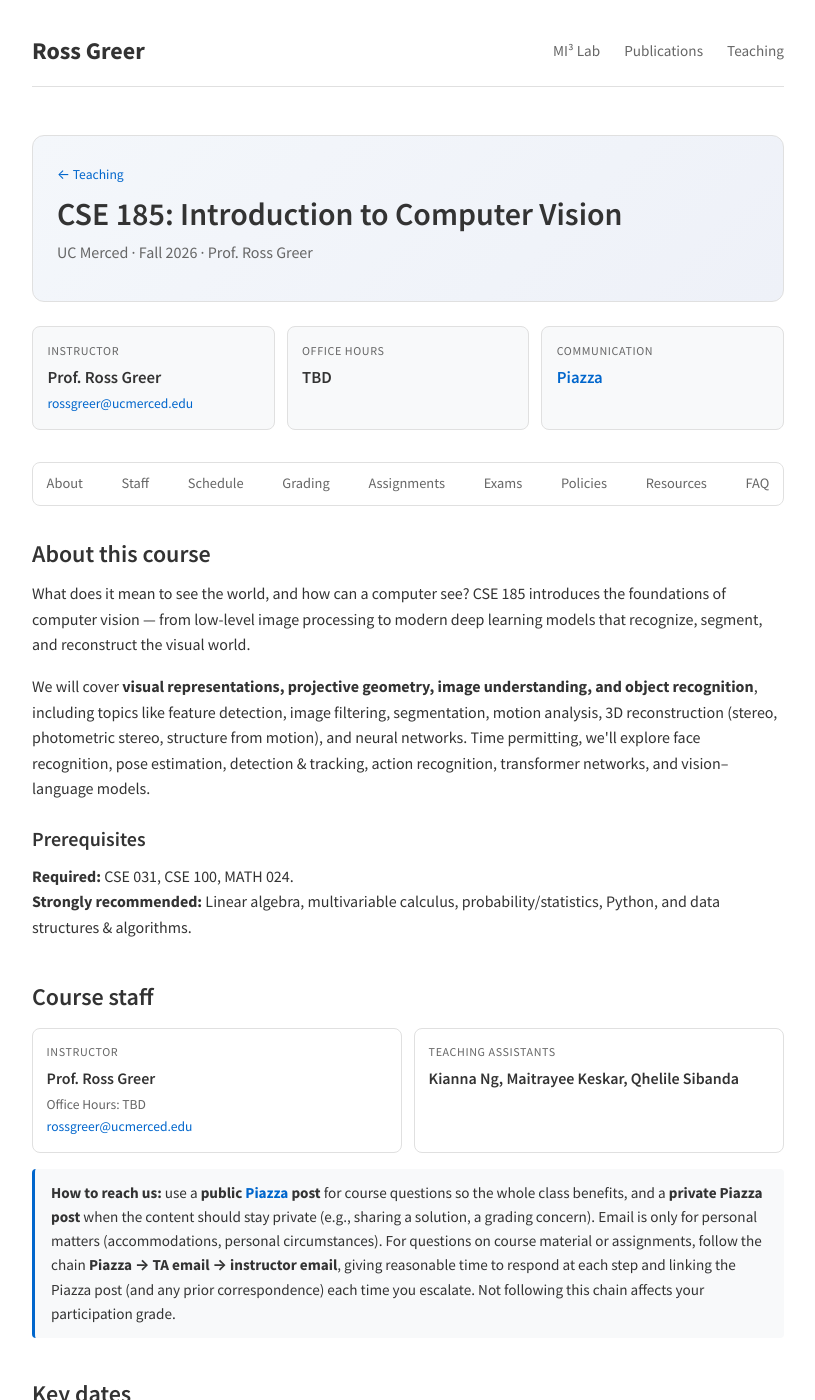
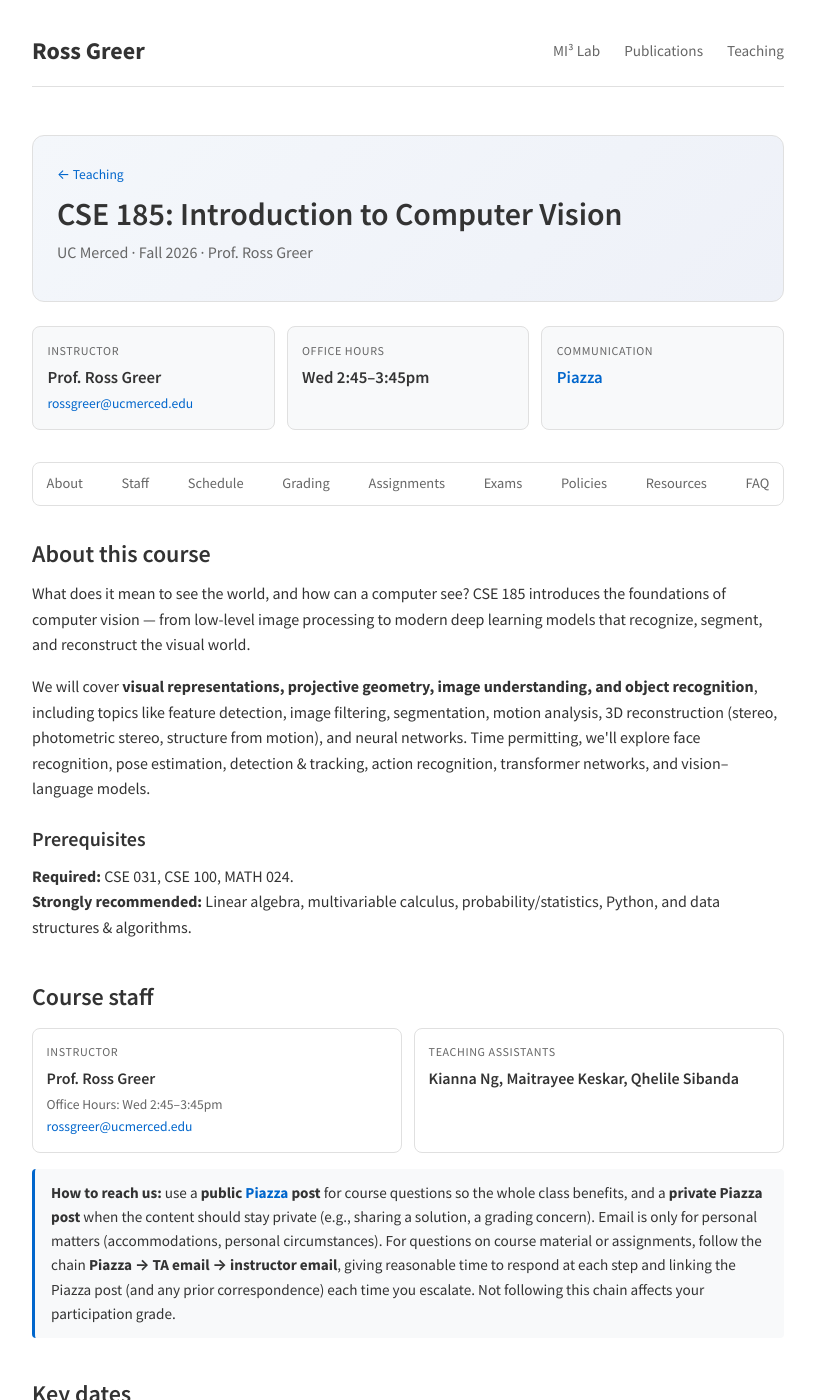
Before and after one commit to rossgreer/rossgreer.github.io, a Jekyll site: the page built from cse185.md, in a window 1280 px wide and 1400 px high. Shown: the whole window, without its empty margins (232-1047 px from the left). Built offline with Jekyll 4.4.1, drawn with Linux system fonts in a browser that asks for light colours; some web fonts are replaced.

Commit message:
Set CSE 185 office hours to Wed 2:45-3:45pm
Co-Authored-By: Claude Sonnet 5 <noreply@anthropic.com>
Claude-Session: https://claude.ai/code/session_01ESWGMT5CaBQY6prWJWdgGL

```diff
--- a/cse185.md
+++ b/cse185.md
@@ -18,7 +18,7 @@ permalink: /teaching/cse185/
   </div>
   <div class="qf-card">
     <div class="qf-label">Office Hours</div>
-    <div class="qf-value">TBD</div>
+    <div class="qf-value">Wed 2:45&ndash;3:45pm</div>
   </div>
   <div class="qf-card">
     <div class="qf-label">Communication</div>
@@ -54,7 +54,7 @@ permalink: /teaching/cse185/
     <div class="staff-card">
       <div class="staff-role">Instructor</div>
       <div class="staff-name">Prof. Ross Greer</div>
-      <div class="staff-detail">Office Hours: TBD</div>
+      <div class="staff-detail">Office Hours: Wed 2:45&ndash;3:45pm</div>
       <div class="staff-detail"><a href="mailto:rossgreer@ucmerced.edu">rossgreer@ucmerced.edu</a></div>
     </div>
     <div class="staff-card">
@@ -400,7 +400,7 @@ permalink: /teaching/cse185/
   <h2>FAQ</h2>
   <p class="muted">Click a question to expand.</p>
 
-  <details class="faq"><summary>How do I get help when I'm stuck?</summary><p>Post on Piazza first &mdash; classmates and staff respond there, and your question probably helps others too. Come to office hours (details TBD), or grab help during lab. Email is for private matters.</p></details>
+  <details class="faq"><summary>How do I get help when I'm stuck?</summary><p>Post on Piazza first &mdash; classmates and staff respond there, and your question probably helps others too. Come to office hours (Wed 2:45&ndash;3:45pm), or grab help during lab. Email is for private matters.</p></details>
 
   <details class="faq"><summary>Can I use ChatGPT or Copilot?</summary><p>Not as a solution generator. Pasting AI output as your assignment answer counts as an academic integrity violation. Using AI to learn concepts or debug your own code is fine &mdash; the line is what you submit.</p></details>
 
```
